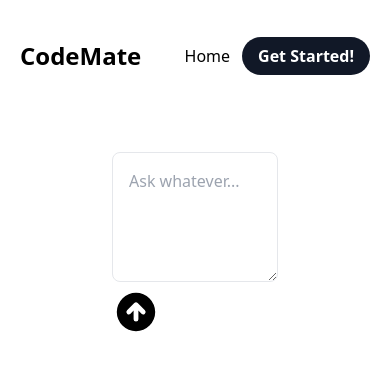
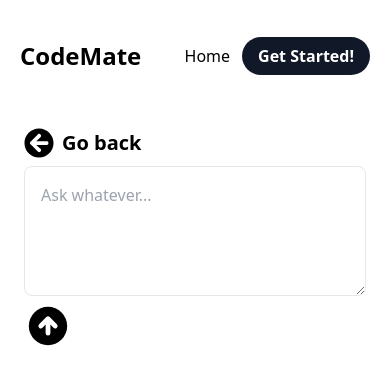
Before and after one commit to akshit614/CodeMate-Ai, a React (Vite) app: page /code in a window 390 px wide. Shown: the top 384 px of the page. Built offline with nearby package versions, Linux system fonts and the light colour scheme.

Commit message:
made responsive

```diff
--- a/src/App.tsx
+++ b/src/App.tsx
@@ -5,7 +5,7 @@ export default function App() {
   return (
     <>
     <Header />
-    <div className="px-20 py-10">
+    <div className="px-5 py-4 md:px-20 md:py-10">
       <Outlet />
     </div>
     </>
--- a/src/pages/CodingPage.tsx
+++ b/src/pages/CodingPage.tsx
@@ -1,56 +1,71 @@
-import { useState } from 'react'
-import { HiArrowCircleUp } from 'react-icons/hi'
-import { IoPauseSharp } from 'react-icons/io5'
-import MarkdownMessage from '../components/MarkdownMessage'
-import { AxiosClient } from '../utils/axios'
+import { useState } from "react";
+import { HiArrowCircleUp } from "react-icons/hi";
+import { IoPauseSharp } from "react-icons/io5";
+import MarkdownMessage from "../components/MarkdownMessage";
+import { AxiosClient } from "../utils/axios";
+import { FaArrowCircleLeft } from "react-icons/fa";
+import { Link } from "react-router-dom";
 
 const CodingPage = () => {
+  const [prompt, setPrompt] = useState("");
+  const [data, setData] = useState({
+    input: "",
+    output: "",
+  });
+  const [loading, setLoading] = useState(false);
 
-  const [prompt, setPrompt] = useState("")
-  const [data, setData] = useState({
-    input : '',
-    output : '',
-  })
-  const [loading, setLoading] = useState(false)
-
-  const onSubmitHandler = async (e:any) => {
-
-    setLoading(true)
-    e.preventDefault()
+  const onSubmitHandler = async (e: any) => {
+    setLoading(true);
+    e.preventDefault();
     try {
-      const req = await AxiosClient.post('/generate', {input : prompt});
+      const req = await AxiosClient.post("/generate", { input: prompt });
       const data = await req.data;
       console.log("Form Submitted with prompt :" + prompt);
 
-      setPrompt('')
+      setPrompt("");
       setData({
-        input : data.input,
-        output : data.output,
-      })
-
-    } catch (error : any) {
+        input: data.input,
+        output: data.output,
+      });
+    } catch (error: any) {
       console.log("Error", error.message);
-
-    }finally {}
-    setLoading(false)
-
-  }
-
+    } finally {
+    }
+    setLoading(false);
+  };
 
   return (
     <>
-    <form onSubmit={onSubmitHandler} className='px-8'>
-      <textarea onChange={(e) => setPrompt(e.target.value)} className='py-4 px-4 border w-full rounded-lg' placeholder='Ask whatever...' value={prompt} rows={4}/>
-      <button  disabled={loading} className='rounded-full hover:bg-yellow-200 hover:shadow-[0_0_10px_3px_rgba(255,255,0,1)]'>
-      {
-        loading ?
-        <IoPauseSharp className='text-5xl' /> : <HiArrowCircleUp className=' text-5xl '/>
-      }
-      </button>
-    </form>
-    <MarkdownMessage {...data} isLoading={loading} />
+      <form onSubmit={onSubmitHandler} className="px-1 md:px-8">
+        <div className="flex items-center gap-2 pb-2">
+          <Link to={"/"}>
+            <p className="text-3xl">
+              <FaArrowCircleLeft />
+            </p>
+          </Link>
+          <p className="font-bold text-xl flex items-center">Go back</p>
+        </div>
+        <textarea
+          onChange={(e) => setPrompt(e.target.value)}
+          className="py-4 px-4 border w-full rounded-lg"
+          placeholder="Ask whatever..."
+          value={prompt}
+          rows={4}
+        />
+        <button
+          disabled={loading}
+          className="rounded-full hover:bg-yellow-200 hover:shadow-[0_0_10px_3px_rgba(255,255,0,1)]"
+        >
+          {loading ? (
+            <IoPauseSharp className="text-5xl" />
+          ) : (
+            <HiArrowCircleUp className=" text-5xl " />
+          )}
+        </button>
+      </form>
+      <MarkdownMessage {...data} isLoading={loading} />
     </>
-  )
-}
+  );
+};
 
-export default CodingPage
+export default CodingPage;
--- a/src/pages/PreviousCodePage.tsx
+++ b/src/pages/PreviousCodePage.tsx
@@ -47,14 +47,15 @@ if(loading){
 }
   return (
     <>
-          <div className="mb-4">
-           <h1 className="font-bold text-3xl">
-            {data.input}
-           </h1>
+          <div className="mb-2 ">
+              <p className='text-3xl font-bold'>Promt :</p>
+            <h1 className="font-bold text-2xl text-slate-800">
+              {data.input}
+            </h1>
 
-           <div className="py-10">
-            <MarkdownMessage output={data.output} />
-           </div>
+            <div className="py-1">
+              <MarkdownMessage output={data.output} />
+            </div>
           </div>
     </>
   )
```
